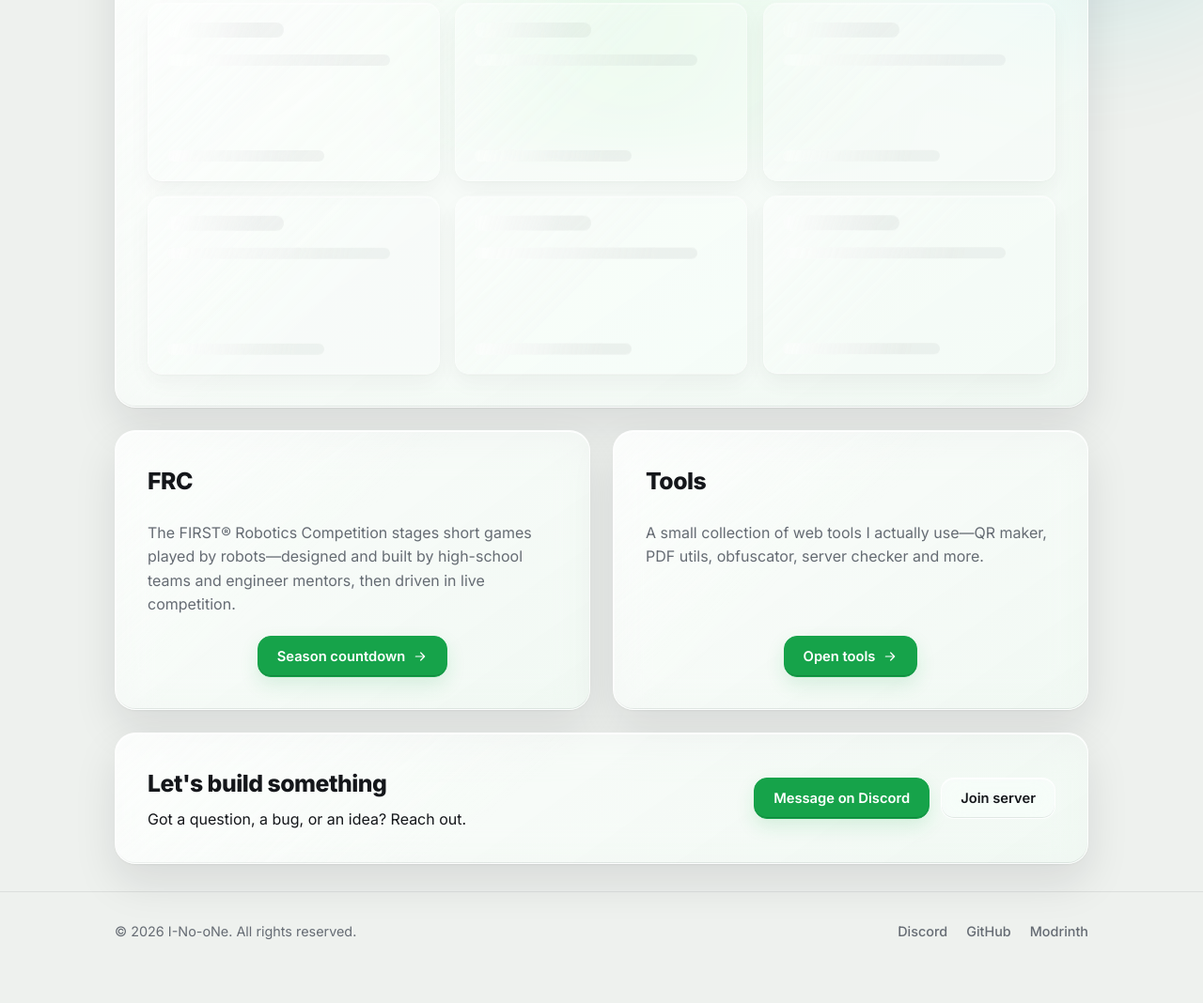
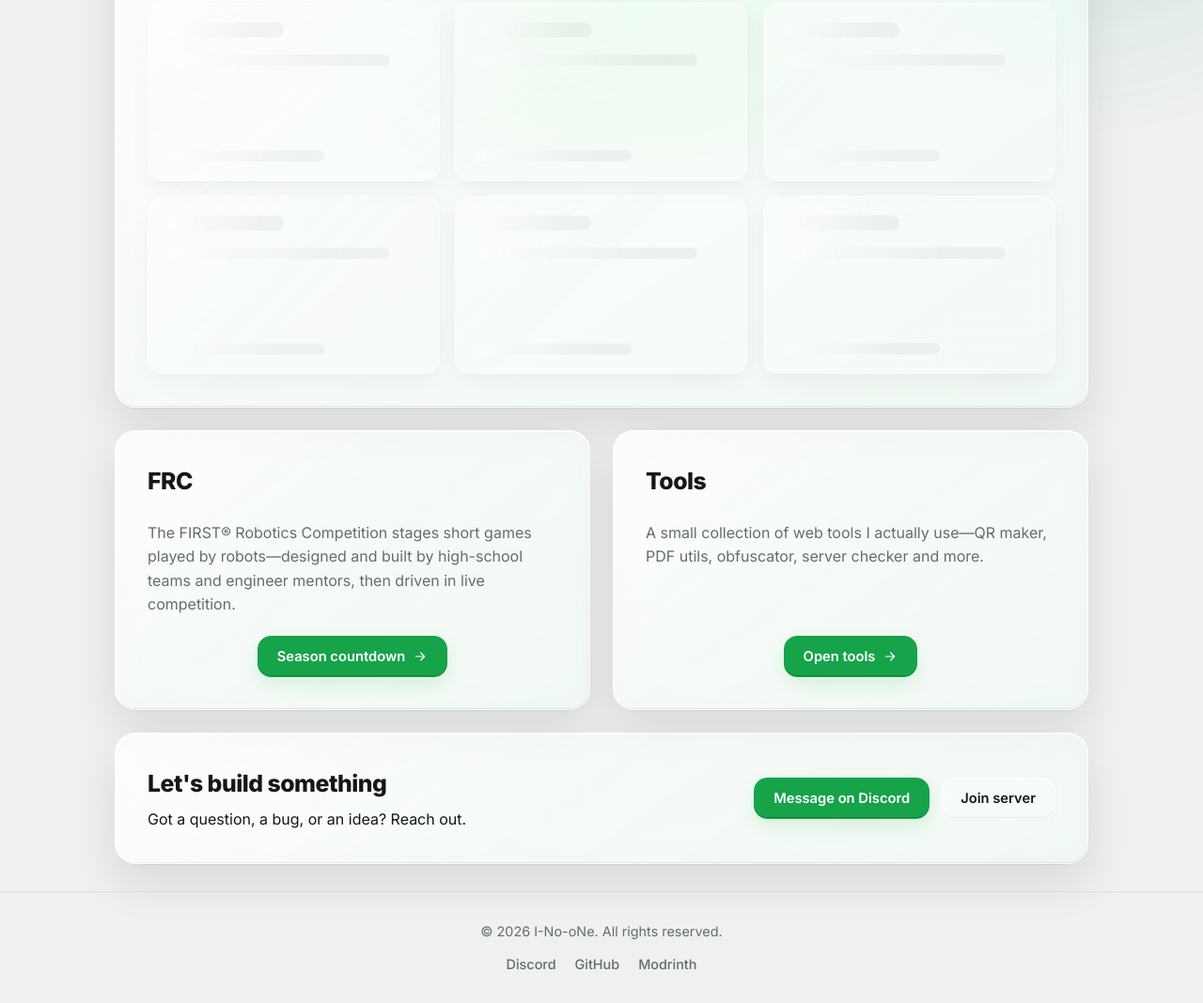
Before and after one commit to I-No-oNe/i-no-one.github.io, an Astro site: page / in a window 1280 px wide. Shown: the part 639-1707 px from the top of the page at 94% size. Before the commit the page ends 1672 px from the top, so only its background shows below. Built offline with nearby package versions, Linux system fonts and the light colour scheme; Astro itself is replaced by a stand-in of ours.

Commit message:
fix(footer): center content

```diff
--- a/site/styles.css
+++ b/site/styles.css
@@ -209,10 +209,10 @@ nav ul li a:hover::after { width: 100%; }
 /* ---------- Footer ---------- */
 footer { border-top: 1px solid var(--line); margin-top: 28px; padding: 30px 0; }
 .footer-inner {
-    display: flex; align-items: center; justify-content: space-between;
-    flex-wrap: wrap; gap: 12px; color: var(--muted); font-size: .9rem;
+    display: flex; flex-direction: column; align-items: center; justify-content: center;
+    gap: 12px; color: var(--muted); font-size: .9rem; text-align: center;
 }
-.social-links { display: flex; gap: 20px; }
+.social-links { display: flex; justify-content: center; flex-wrap: wrap; gap: 20px; }
 .social-links a { color: var(--muted); font-weight: 500; }
 .social-links a:hover { color: var(--ink); }
 
```
